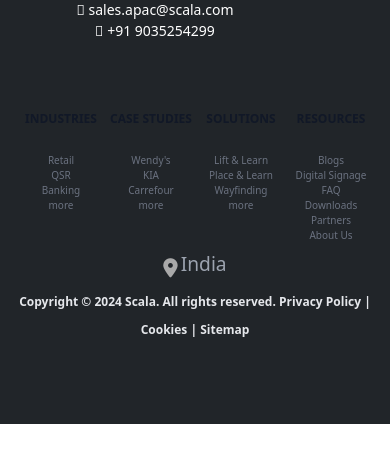
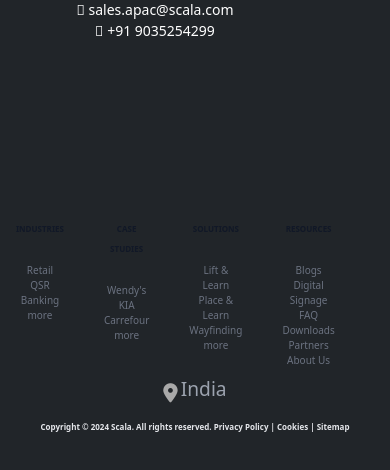
Before and after one commit to Ibrahim0108/Scala-task, a Vue app: page / in a window 390 px wide. Shown: the part 7528-7998 px from the top of the page. Before the commit the page ends 7952 px from the top, so only its background shows below. Built offline with nearby package versions, Linux system fonts and the light colour scheme.

Commit message:
Update Partlast.vue

```diff
--- a/src/components/Partlast.vue
+++ b/src/components/Partlast.vue
@@ -8,7 +8,7 @@
   </router-link>
   <footer>
       <div class=" w-full  max-w-screen-xl p-4 py-6 md:py-8" id="foots">
-          <div class=" mr-20 flex justify-evenly md:flex  md:justify-between" id="foot">
+          <div class=" mr-20 flex justify-between gap-20 md:flex " id="foot">
               <div class=" pt-10 mb-6 ml-10 md:mb-2" id="address">
                   <a href="" class="flex items-center mb-6">
                       <img class="logo"
@@ -20,8 +20,8 @@
                       APAC Headquarters<br> Keck Seng Tower <br> 133 Cecil Street,<br> #04-02 <br> Singapore 069535 <br>  sales.apac@scala.com <br>  +65 6509 4235 <br> <br> India office <br> #58, HM Towers, 4th Floor,<br> A Wing, Brigade Road,<br> Bangalore-560001 <br>  sales.apac@scala.com <br>  +91 9035254299
                   </div>
               </div>
-              <div class="flex justify-around pt-10  space-x-0 md:space-x-4" id="colss">
-                  <div class="flex-1 min-w-[160px]">
+              <div class="flex justify-evenly w-full pt-20 text-center gap-10 space-x-0 md:space-x-4" id="colss">
+                  <div class="flex-1 ">
                       <h2 class="mb-6 text-sm font-semibold text-gray-900 uppercase dark:text-white">Industries</h2>
                       <ul class="text-gray-500 dark:text-gray-400 font-medium">
                           <li><a href="" class="hover:underline">Retail</a></li>
@@ -30,7 +30,7 @@
                           <li><a href="" class="hover:underline">more</a></li>
                       </ul>
                   </div>
-                  <div class="flex-1 min-w-[160px]">
+                  <div class="flex-1 ">
                       <h2 class="mb-6 text-sm font-semibold text-gray-900 uppercase dark:text-white">Case Studies</h2>
                       <ul class="text-gray-500 dark:text-gray-400 font-medium">
                           <li><a href="#" class="hover:underline">Wendy's</a></li>
@@ -39,7 +39,7 @@
                           <li><a href="#" class="hover:underline">more</a></li>
                       </ul>
                   </div>
-                  <div class="flex-1 min-w-[160px] ">
+                  <div class="flex-1  ">
                       <h2 class="mb-6 text-sm font-semibold text-gray-900 uppercase dark:text-white">Solutions</h2>
                       <ul class="text-gray-500 dark:text-gray-400 font-medium">
                           <li><a href="#" class="hover:underline">Lift & Learn</a></li>
@@ -48,7 +48,7 @@
                           <li><a href="#" class="hover:underline">more</a></li>
                       </ul>
                   </div>
-                  <div class="flex-1 min-w-[160px]">
+                  <div class="flex-1 ">
                       <h2 class="mb-6 text-sm font-semibold text-gray-900 uppercase dark:text-white">Resources</h2>
                       <ul class="text-gray-500 dark:text-gray-400 font-medium">
                           <li><a href="#" class="hover:underline">Blogs</a></li>
@@ -90,9 +90,9 @@ export default {
   width: 100%;
   display: flex;
   height: auto;
-  justify-content: center; /* Center the image */
-  margin-bottom: -80px; /* Adjust this value based on how much overlap you want */
-  z-index: 1; /* Ensure it appears above the main content but below the footer */
+  justify-content: center;
+  margin-bottom: -80px;
+  z-index: 1;
 }
 .overlapping-image {
   max-width: 100%;
@@ -111,6 +111,7 @@ footer {
   top: 0;
   right: 0;
 }
+
 @media (max-width: 1430px){
 #hi{
     display: none;
@@ -171,7 +172,7 @@ footer {
     padding: 0 20px;
   }
   #colss {
-    margin-top: 30px;
+    margin-top: 20px;
     display: flex;
     flex-direction: row;
     justify-content: space-between;
@@ -180,7 +181,7 @@ footer {
 
   #colss > div {
     flex: 1;
-    min-width: 160px;
+    /* min-width: 160px;  */
     text-align: center;
   }
   #location {
@@ -266,7 +267,7 @@ footer {
   }
 
   #colss {
-    margin-top: 20px;
+    margin-top: 10px;
     display: flex;
     flex-direction: row;
     justify-content: space-between;
@@ -275,7 +276,7 @@ footer {
 
   #colss > div {
     flex: 1;
-    min-width: 90px;
+    /* min-width: 90px;  */
     text-align: center;
   }
 
@@ -302,7 +303,7 @@ footer {
     margin-right: 0;
     text-align: center;
     margin-top: 8px;
-    font-size: 12px;
+    font-size: 8px;
   }
 }
 
```
